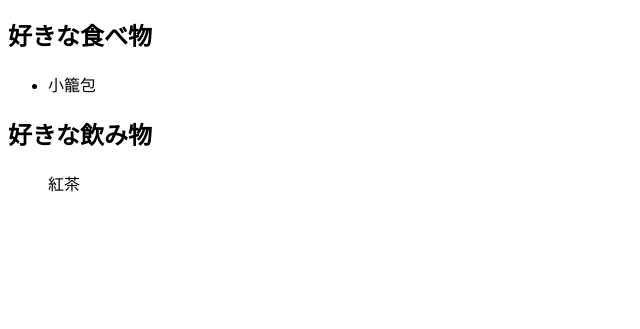
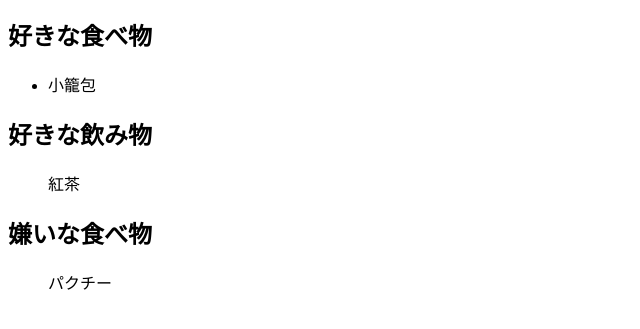
Before and after one commit to waka-hama/git_practice, a plain HTML site: page index.html in a window 1280 px wide. Shown: the part 93-422 px from the top of the page, without its empty margins (0-640 px from the left). Drawn offline with Linux system fonts and the light colour scheme.

Commit message:
きらいな食べ物追加

```diff
--- a/index.html
+++ b/index.html
@@ -15,5 +15,10 @@
         <ul>
             紅茶
         </ul>
+
+        <h2>嫌いな食べ物</h2>
+        <ul>
+            パクチー
+        </ul>
     </body>
 </html>
```
